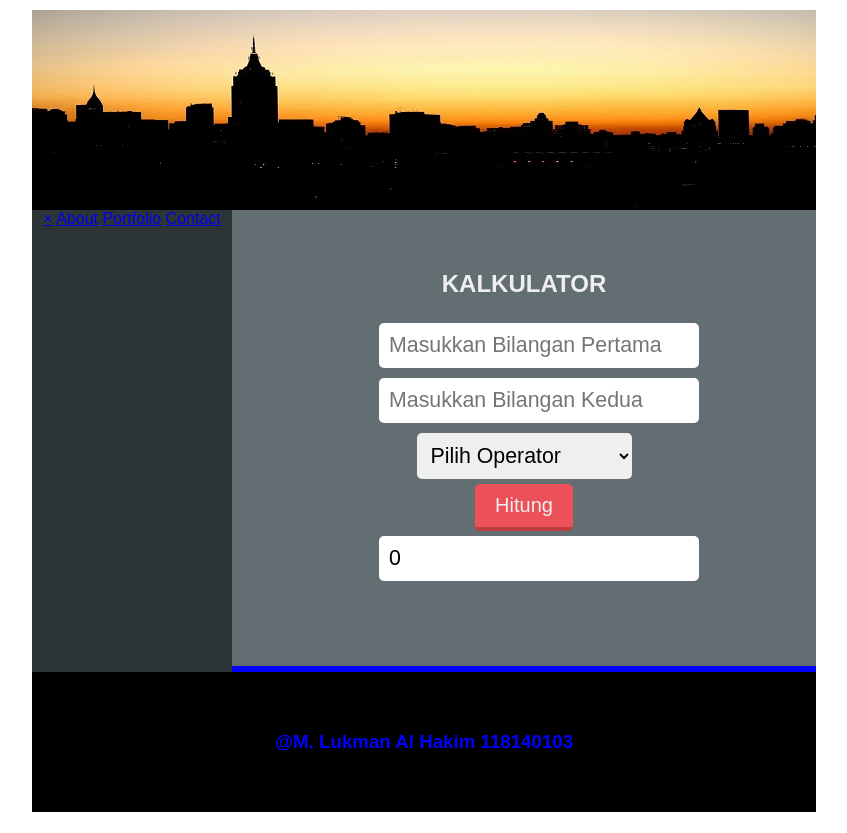
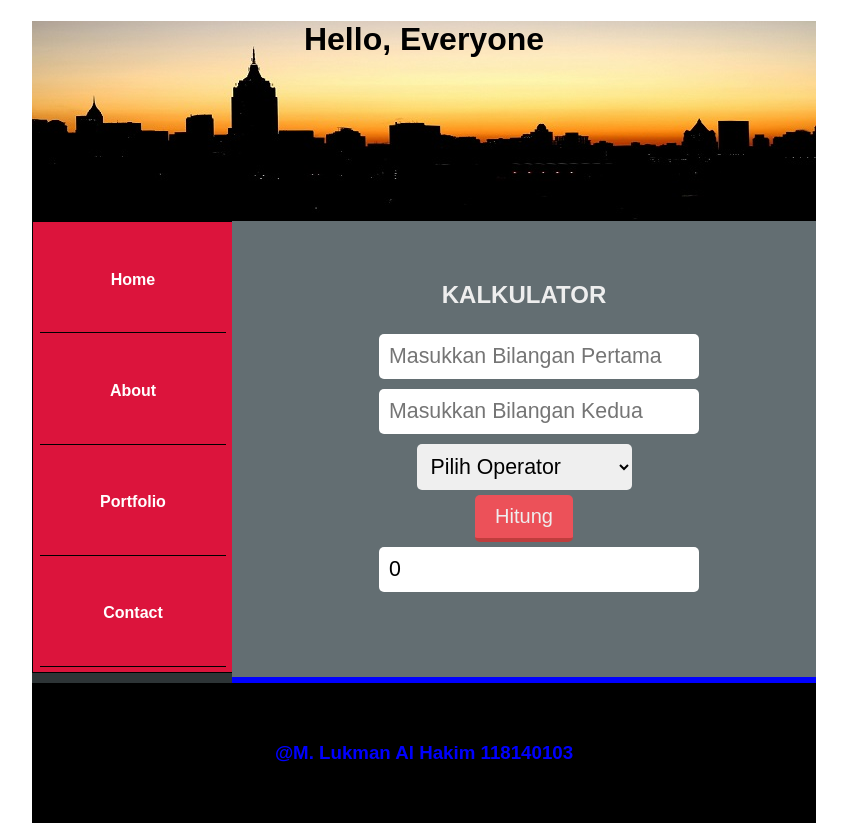
Before and after one commit to LukmanAH/PrakWeb-Cluster-a1, a PHP site: page /Tugas_Prak1.php in a window 1280 px wide. Shown: the whole page, without its empty margins (216-1063 px from the left). Before the commit the page ends 812 px from the top, so only its background shows below. Run offline with PHP 8.4, Linux system fonts and the light colour scheme.

Commit message:
Add files via upload

```diff
--- a/Tugas_Prak1.php
+++ b/Tugas_Prak1.php
@@ -4,25 +4,27 @@
 <head>
   <meta charset="UTF-8">
   <meta name="viewport" content="width=device-width, initial-scale=1.0">
-  <title>Document</title>
+  <title>Tugas Praktikum 1</title>
   <link rel="stylesheet" href="style.css">
 </head>
 
 <body>
   <div class="wrap">
     <header>
-
+    <h1>Hello, Everyone</h1>
     </header>
 
     <div class="container">
 
       <aside>
-        <div id="Side" class="sidenav">
-          <a href="javascript:void(0)" class="closebtn" onclick="closeNav()">&times;</a>
-          <a href="#">About</a>
-          <a href="#">Portfolio</a>
-          <a href="#">Contact</a>
-        </div>
+        <nav class='N2'>
+        <ul>
+          <li><a href="#">Home</a></li>
+          <li><a href="#">About</a></li>
+          <li><a href="#">Portfolio</a></li>
+          <li><a href="#">Contact</a></li>
+          </ul>
+        </nav>
 
 
       </aside>
--- a/style.css
+++ b/style.css
@@ -7,8 +7,6 @@
 
 header {
   background-image: url('gambar/img2.jpg');
-  /*height: 50px;*/
-
   width: 784px;
   height: 200px;
   text-align: center;
@@ -30,6 +28,32 @@ header {
 	list-style-type: none;
 	padding: 10px;
 }
+
+.N2 ul{
+list-style-type: none;
+border: 1px solid black;
+width: 200px;
+margin: 0;
+padding: 0;
+font-family: arial;
+font-size: 16px;
+font-weight: bold;
+background-color: crimson;
+}
+
+.N2 ul li a{
+display: block;
+color: white;
+margin: 5px 7px;
+text-decoration: none;
+border-bottom: 1px solid black;
+padding: 43.53px;
+}
+
+.N2 ul li a:hover{
+background-color: orange;
+}
+
 .clear {
   clear: both;
 }
@@ -53,8 +77,6 @@ article {
   width: 584px;
   text-align: center;
 }
-
-
 
 .kalkulator{
 	width: 300px;
@@ -95,8 +117,9 @@ article {
 
 section{
 	padding-bottom: 200px  ;
-	margin: 10px;
+	margin: 20px;
 }
+
 .judul{
 	text-align: center;
 	color: #eee;
```
Also changed, not shown: Latihan_Prak1.php (+5 -5 lines).
